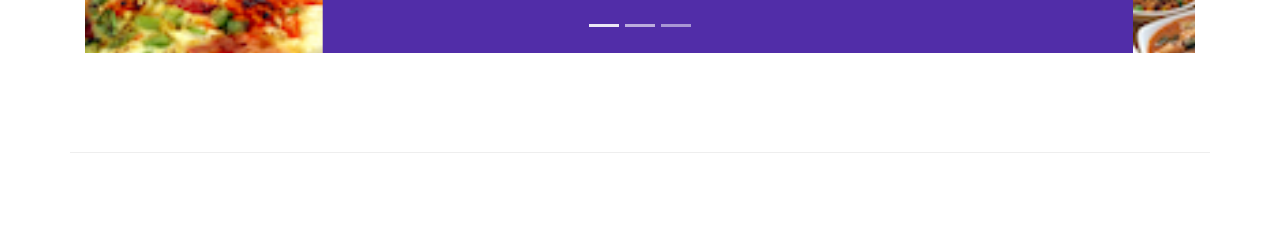
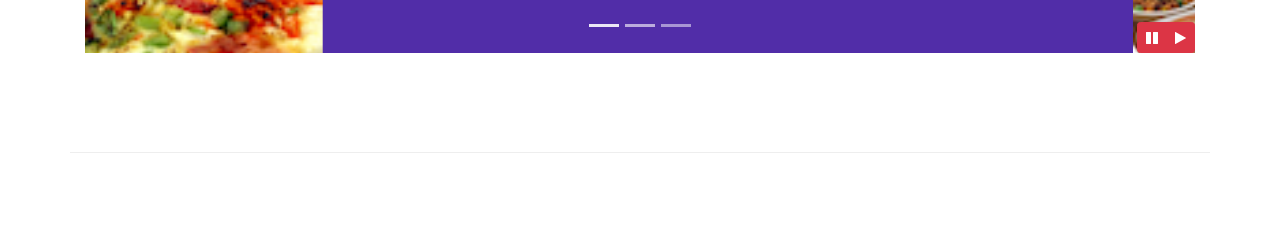
Before and after one commit to marinakonoreva/web_project, a website: page index.html in a window 1280 px wide. Shown: the part 551-800 px from the top of the page. Drawn offline with nearby package versions, Linux system fonts and the light colour scheme; files whose address does not match are found by name.

Commit message:
Added Bootstrap jQuery

```diff
--- a/css/styles.css
+++ b/css/styles.css
@@ -59,3 +59,9 @@
     left: 0;
     min-height: 300px;
 }
+
+#carouselButton {
+    right:0px;
+    position: absolute;
+    bottom: 0px;
+}
--- a/index.html
+++ b/index.html
@@ -38,6 +38,7 @@
         </div>
     </nav>
 
+    <!-- Login Modal -->
    <div id="loginModal" class="modal fade" role="dialog">
         <div class="modal-dialog modal-lg" role="content">
             <!-- Modal content-->
@@ -75,6 +76,7 @@
         </div>
     </div>
 
+	<!-- Reservation Modal -->
     <div id="reserveModal" class="modal fade" role="dialog">
     	<div class="modal-dialog modal-lg" role="content">
     		<div class="modal-content">
@@ -207,9 +209,18 @@
                     <a class="carousel-control-next" href="#mycarousel" role="button" data-slide="next">
                         <span class="carousel-control-next-icon"></span>
                     </a>
+                    <div class="btn-group" id="carouselButton">
+                    	<button class="btn btn-danger btn-sm" id="carousel-pause">
+                	    	<span class="fa fa-pause"></span>
+                    	</button>
+                    	<button class="btn btn-danger btn-sm" id="carousel-play">
+                	    	<span class="fa fa-play"></span>
+                    	</button>
+                	</div>
     			</div>
     		</div>
     	</div>
+
         <div class="row row-content align-items-center">
             <div class="col-12 col-sm-4 order-sm-last col-md-3">
                 <h3>Our Lipsmacking Culinary Creations</h3>
@@ -317,6 +328,18 @@
     <script src="node_modules/jquery/dist/jquery.slim.min.js"></script>
     <script src="node_modules/popper.js/dist/umd/popper.min.js"></script>
     <script src="node_modules/bootstrap/dist/js/bootstrap.min.js"></script>
+    <script>
+        $(document).ready(function(){
+            $("#mycarousel").carousel( { interval: 2000 } );
+            $("#carousel-pause").click(function(){
+                $("#mycarousel").carousel('pause');
+            });
+            $("#carousel-play").click(function(){
+                $("#mycarousel").carousel('cycle');
+            });
+        });
+    </script>
+
 </body>
 
 </html>
```
